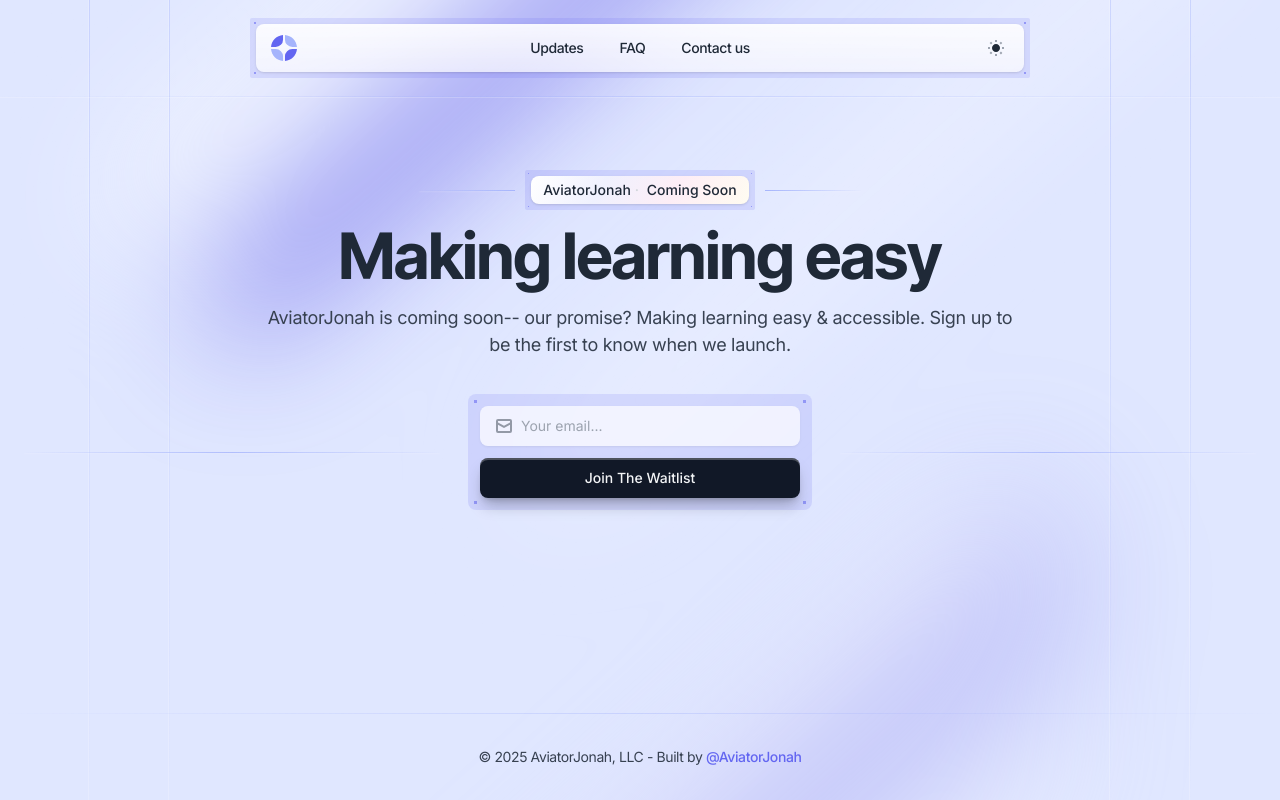
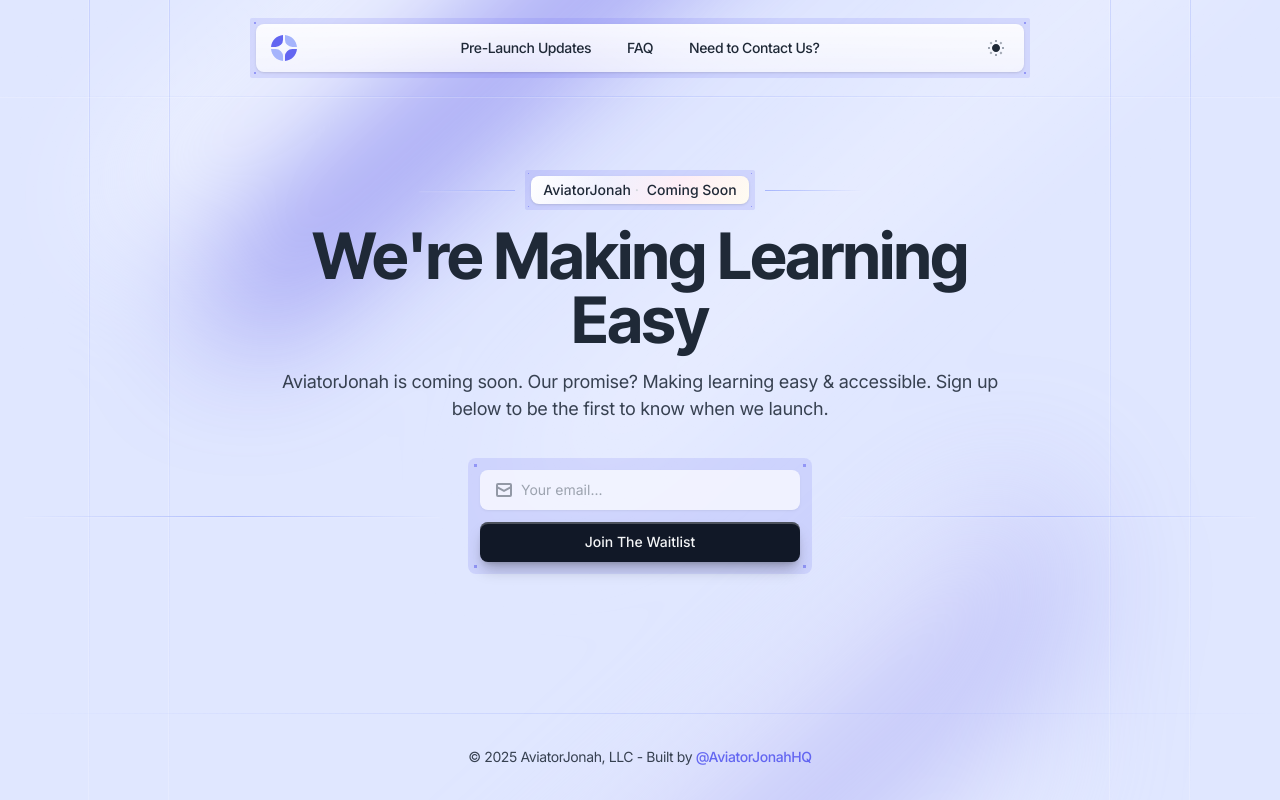
Before and after one commit to AviatorJonah/Coming-soon, a website: page index.html in a window 1280 px wide. Drawn offline with Linux system fonts and the light colour scheme.

Commit message:
Update index.html

```diff
--- a/index.html
+++ b/index.html
@@ -3,7 +3,7 @@
 
 <head>
     <meta charset="utf-8">
-    <title>Waitlist HTML Demo - Home</title>
+    <title>AviatorJonah - Coming Soon</title>
     <meta name="viewport" content="width=device-width,initial-scale=1">
     <link href="./style.css" rel="stylesheet">
     <script>
@@ -86,7 +86,7 @@
                             <ul class="flex items-center sm:gap-x-3 text-sm font-medium">
                                 <li>
                                     <a class="text-gray-800 dark:text-gray-200 rounded-lg hover:bg-indigo-100 dark:hover:bg-gray-800/30 py-1.5 px-3"
-                                        href="updates.html">Updates</a>
+                                        href="updates.html">Pre-Launch Updates</a>
                                 </li>
                                 <li>
                                     <a class="text-gray-800 dark:text-gray-200 rounded-lg hover:bg-indigo-100 dark:hover:bg-gray-800/30 transition-colors py-1.5 px-3"
@@ -94,7 +94,7 @@
                                 </li>
                                 <li>
                                     <a class="text-gray-800 dark:text-gray-200 rounded-lg hover:bg-indigo-100 dark:hover:bg-gray-800/30 transition-colors py-1.5 px-3"
-                                        href="contact.html">Contact us</a>
+                                        href="contact.html">Need to Contact Us?</a>
                                 </li>
                             </ul>
                         </nav>
@@ -143,10 +143,10 @@
 
                                 <h1
                                     class="font-inter-tight text-5xl md:text-6xl font-bold text-gray-800 dark:text-transparent dark:bg-clip-text dark:bg-gradient-to-b dark:from-indigo-200 dark:to-gray-200 pb-4">
-                                    Making learning easy</h1>
+                                    We're Making Learning Easy</h1>
                                 <p class="text-lg text-gray-700 dark:text-gray-400">
-                                    AviatorJonah is coming soon-- our promise? Making learning easy & accessible. Sign
-                                    up to be the first to know when we launch.
+                                    AviatorJonah is coming soon. Our promise? Making learning easy & accessible. Sign
+                                    up below to be the first to know when we launch.
                                 </p>
 
                             </div>
@@ -238,7 +238,7 @@
                     <div class="text-center py-8">
                         <p class="text-sm text-gray-700 dark:text-gray-400">&copy; 2025 AviatorJonah, LLC - Built by <a
                                 class="font-medium text-indigo-500 hover:underline"
-                                href="https://instagram.com/AviatorJonah" target="_blank">@AviatorJonah</a></p>
+                                href="https://instagram.com/AviatorJonah" target="_blank">@AviatorJonahHQ</a></p>
                     </div>
                 </div>
             </div>
```
